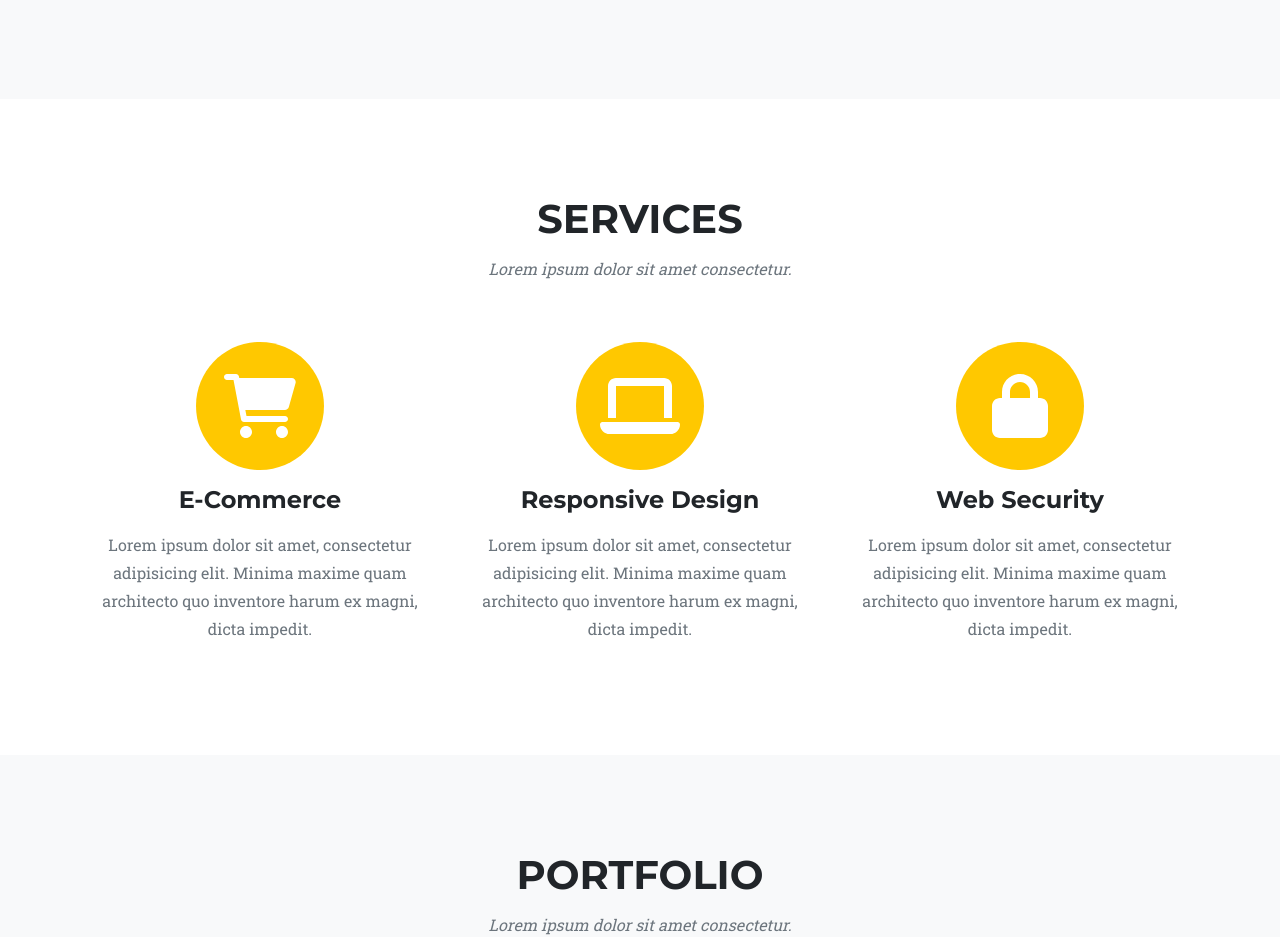
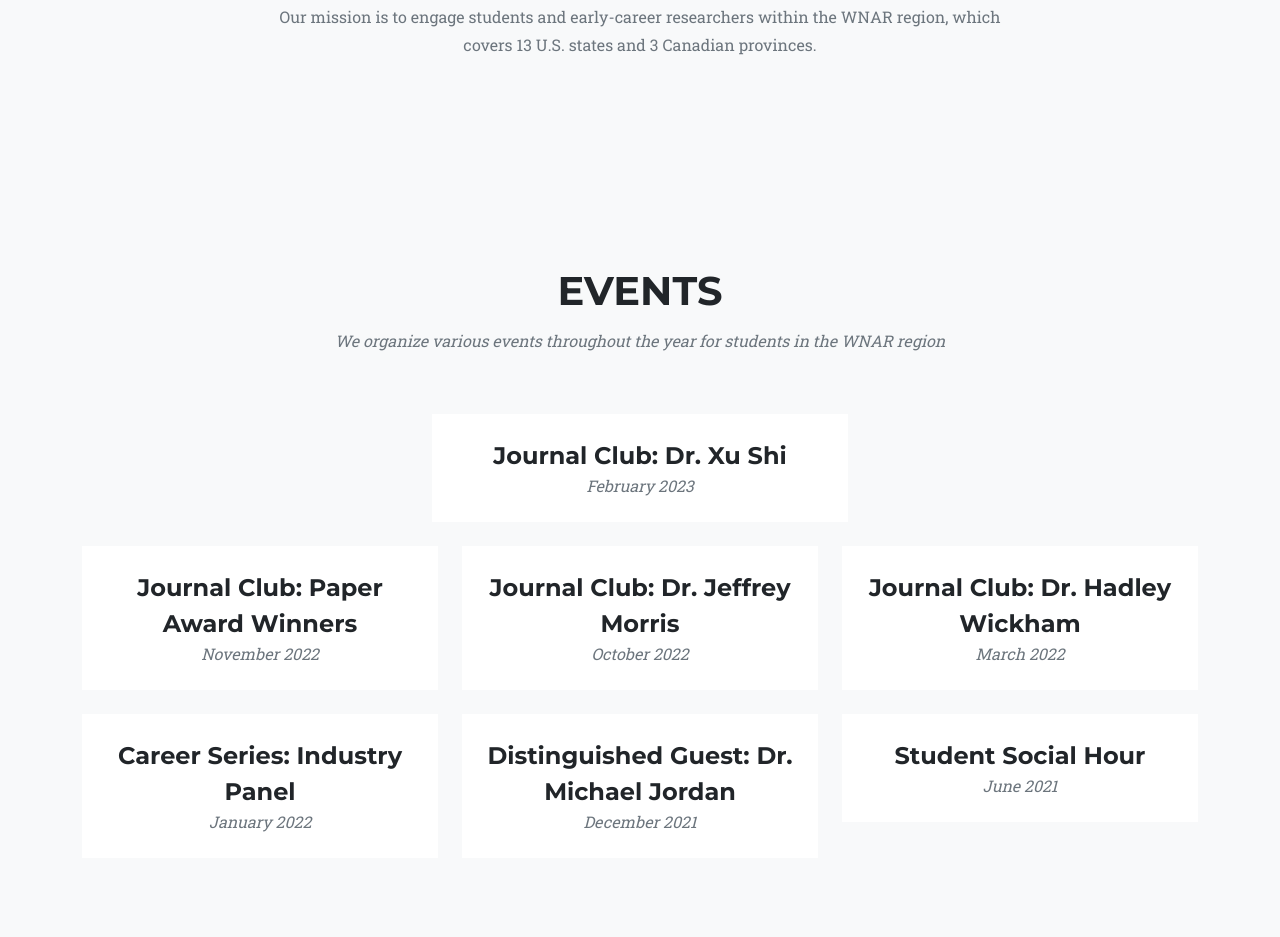
Before and after one commit to wnar-student/wnar-student.github.io, a plain HTML site: page index.html in a window 1280 px wide. Shown: the part 1305-2242 px from the top of the page. Drawn offline with nearby package versions, Linux system fonts and the light colour scheme.

Commit message:
Update list of events

```diff
--- a/index.html
+++ b/index.html
@@ -27,11 +27,9 @@
                 </button>
                 <div class="collapse navbar-collapse" id="navbarResponsive">
                     <ul class="navbar-nav text-uppercase ms-auto py-4 py-lg-0">
-                        <li class="nav-item"><a class="nav-link" href="#services">Services</a></li>
-                        <li class="nav-item"><a class="nav-link" href="#portfolio">Portfolio</a></li>
-                        <li class="nav-item"><a class="nav-link" href="#about">About</a></li>
+                        <li class="nav-item"><a class="nav-link" href="#page-top">Home</a></li>
                         <li class="nav-item"><a class="nav-link" href="#team">Team</a></li>
-                        <li class="nav-item"><a class="nav-link" href="#contact">Contact</a></li>
+                        <li class="nav-item"><a class="nav-link" href="#portfolio">Events</a></li>
                     </ul>
                 </div>
             </div>
@@ -94,67 +92,52 @@
                         </div>
                     </div>
                 </div>
-                <!--<div class="row">
-                    <div class="col-lg-8 mx-auto text-center"><p class="large text-muted">Lorem ipsum dolor sit amet, consectetur adipisicing elit. Aut eaque, laboriosam veritatis, quos non quis ad perspiciatis, totam corporis ea, alias ut unde.</p></div>
-                </div>-->
+                <div class="row">
+                    <div class="col-lg-8 mx-auto text-center"><p class="large text-muted">Our mission is to engage students and early-career researchers within the WNAR region, which covers 13 U.S. states
+                        and 3 Canadian provinces.</p></div>
+                </div>
             </div>
         </section>
 
-        <!-- Services-->
-        <section class="page-section" id="services">
-            <div class="container">
-                <div class="text-center">
-                    <h2 class="section-heading text-uppercase">Services</h2>
-                    <h3 class="section-subheading text-muted">Lorem ipsum dolor sit amet consectetur.</h3>
-                </div>
-                <div class="row text-center">
-                    <div class="col-md-4">
-                        <span class="fa-stack fa-4x">
-                            <i class="fas fa-circle fa-stack-2x text-primary"></i>
-                            <i class="fas fa-shopping-cart fa-stack-1x fa-inverse"></i>
-                        </span>
-                        <h4 class="my-3">E-Commerce</h4>
-                        <p class="text-muted">Lorem ipsum dolor sit amet, consectetur adipisicing elit. Minima maxime quam architecto quo inventore harum ex magni, dicta impedit.</p>
-                    </div>
-                    <div class="col-md-4">
-                        <span class="fa-stack fa-4x">
-                            <i class="fas fa-circle fa-stack-2x text-primary"></i>
-                            <i class="fas fa-laptop fa-stack-1x fa-inverse"></i>
-                        </span>
-                        <h4 class="my-3">Responsive Design</h4>
-                        <p class="text-muted">Lorem ipsum dolor sit amet, consectetur adipisicing elit. Minima maxime quam architecto quo inventore harum ex magni, dicta impedit.</p>
-                    </div>
-                    <div class="col-md-4">
-                        <span class="fa-stack fa-4x">
-                            <i class="fas fa-circle fa-stack-2x text-primary"></i>
-                            <i class="fas fa-lock fa-stack-1x fa-inverse"></i>
-                        </span>
-                        <h4 class="my-3">Web Security</h4>
-                        <p class="text-muted">Lorem ipsum dolor sit amet, consectetur adipisicing elit. Minima maxime quam architecto quo inventore harum ex magni, dicta impedit.</p>
-                    </div>
-                </div>
-            </div>
-        </section>
-        <!-- Portfolio Grid-->
+        <!-- Events Grid-->
         <section class="page-section bg-light" id="portfolio">
             <div class="container">
                 <div class="text-center">
-                    <h2 class="section-heading text-uppercase">Portfolio</h2>
-                    <h3 class="section-subheading text-muted">Lorem ipsum dolor sit amet consectetur.</h3>
+                    <h2 class="section-heading text-uppercase">Events</h2>
+                    <h3 class="section-subheading text-muted">We organize various events throughout the year for students in the WNAR region</h3>
+                </div>
+                <div class="ow">
+                    <div class="col-lg-12 col-sm-6 mb-4">
+                        <!-- Portfolio item 1-->
+                        <div class="portfolio-item">
+                            <a class="portfolio-link" data-bs-toggle="modal" href="#">
+                                <div class="portfolio-hover">
+                                    <div class="portfolio-hover-content">
+                                        <!--<i class="fas fa-plus fa-3x"></i>--></div>
+                                </div>
+                                <!--<img class="img-fluid" src="assets/img/portfolio/1.jpg" alt="..." />-->
+                            </a>
+                            <div class="portfolio-caption">
+                                <div class="portfolio-caption-heading">Journal Club: Dr. Xu Shi</div>
+                                <div class="portfolio-caption-subheading text-muted">February 2023</div>
+                            </div>
+                        </div>
+                    </div>
                 </div>
                 <div class="row">
                     <div class="col-lg-4 col-sm-6 mb-4">
                         <!-- Portfolio item 1-->
                         <div class="portfolio-item">
-                            <a class="portfolio-link" data-bs-toggle="modal" href="#portfolioModal1">
+                            <a class="portfolio-link" data-bs-toggle="modal" href="#">
                                 <div class="portfolio-hover">
-                                    <div class="portfolio-hover-content"><i class="fas fa-plus fa-3x"></i></div>
+                                    <div class="portfolio-hover-content">
+                                        <!--<i class="fas fa-plus fa-3x"></i>--></div>
                                 </div>
-                                <img class="img-fluid" src="assets/img/portfolio/1.jpg" alt="..." />
+                                <!--<img class="img-fluid" src="assets/img/portfolio/1.jpg" alt="..." />-->
                             </a>
                             <div class="portfolio-caption">
-                                <div class="portfolio-caption-heading">Threads</div>
-                                <div class="portfolio-caption-subheading text-muted">Illustration</div>
+                                <div class="portfolio-caption-heading">Journal Club: Paper Award Winners</div>
+                                <div class="portfolio-caption-subheading text-muted">November 2022</div>
                             </div>
                         </div>
                     </div>
@@ -165,11 +148,11 @@
                                 <div class="portfolio-hover">
                                     <div class="portfolio-hover-content"><i class="fas fa-plus fa-3x"></i></div>
                                 </div>
-                                <img class="img-fluid" src="assets/img/portfolio/2.jpg" alt="..." />
+                                <!--<img class="img-fluid" src="assets/img/portfolio/2.jpg" alt="..." />-->
                             </a>
                             <div class="portfolio-caption">
-                                <div class="portfolio-caption-heading">Explore</div>
-                                <div class="portfolio-caption-subheading text-muted">Graphic Design</div>
+                                <div class="portfolio-caption-heading">Journal Club: Dr. Jeffrey Morris</div>
+                                <div class="portfolio-caption-subheading text-muted">October 2022</div>
                             </div>
                         </div>
                     </div>
@@ -180,11 +163,11 @@
                                 <div class="portfolio-hover">
                                     <div class="portfolio-hover-content"><i class="fas fa-plus fa-3x"></i></div>
                                 </div>
-                                <img class="img-fluid" src="assets/img/portfolio/3.jpg" alt="..." />
+                                <!--<img class="img-fluid" src="assets/img/portfolio/3.jpg" alt="..." />-->
                             </a>
                             <div class="portfolio-caption">
-                                <div class="portfolio-caption-heading">Finish</div>
-                                <div class="portfolio-caption-subheading text-muted">Identity</div>
+                                <div class="portfolio-caption-heading">Journal Club: Dr. Hadley Wickham</div>
+                                <div class="portfolio-caption-subheading text-muted">March 2022</div>
                             </div>
                         </div>
                     </div>
@@ -195,11 +178,11 @@
                                 <div class="portfolio-hover">
                                     <div class="portfolio-hover-content"><i class="fas fa-plus fa-3x"></i></div>
                                 </div>
-                                <img class="img-fluid" src="assets/img/portfolio/4.jpg" alt="..." />
+                                <!--<img class="img-fluid" src="assets/img/portfolio/4.jpg" alt="..." />-->
                             </a>
                             <div class="portfolio-caption">
-                                <div class="portfolio-caption-heading">Lines</div>
-                                <div class="portfolio-caption-subheading text-muted">Branding</div>
+                                <div class="portfolio-caption-heading">Career Series: Industry Panel</div>
+                                <div class="portfolio-caption-subheading text-muted">January 2022</div>
                             </div>
                         </div>
                     </div>
@@ -210,11 +193,11 @@
                                 <div class="portfolio-hover">
                                     <div class="portfolio-hover-content"><i class="fas fa-plus fa-3x"></i></div>
                                 </div>
-                                <img class="img-fluid" src="assets/img/portfolio/5.jpg" alt="..." />
+                                <!--<img class="img-fluid" src="assets/img/portfolio/5.jpg" alt="..." />-->
                             </a>
                             <div class="portfolio-caption">
-                                <div class="portfolio-caption-heading">Southwest</div>
-                                <div class="portfolio-caption-subheading text-muted">Website Design</div>
+                                <div class="portfolio-caption-heading">Distinguished Guest: Dr. Michael Jordan</div>
+                                <div class="portfolio-caption-subheading text-muted">December 2021</div>
                             </div>
                         </div>
                     </div>
@@ -225,11 +208,11 @@
                                 <div class="portfolio-hover">
                                     <div class="portfolio-hover-content"><i class="fas fa-plus fa-3x"></i></div>
                                 </div>
-                                <img class="img-fluid" src="assets/img/portfolio/6.jpg" alt="..." />
+                                <!--<img class="img-fluid" src="assets/img/portfolio/6.jpg" alt="..." />-->
                             </a>
                             <div class="portfolio-caption">
-                                <div class="portfolio-caption-heading">Window</div>
-                                <div class="portfolio-caption-subheading text-muted">Photography</div>
+                                <div class="portfolio-caption-heading">Student Social Hour</div>
+                                <div class="portfolio-caption-subheading text-muted">June 2021</div>
                             </div>
                         </div>
                     </div>
```
